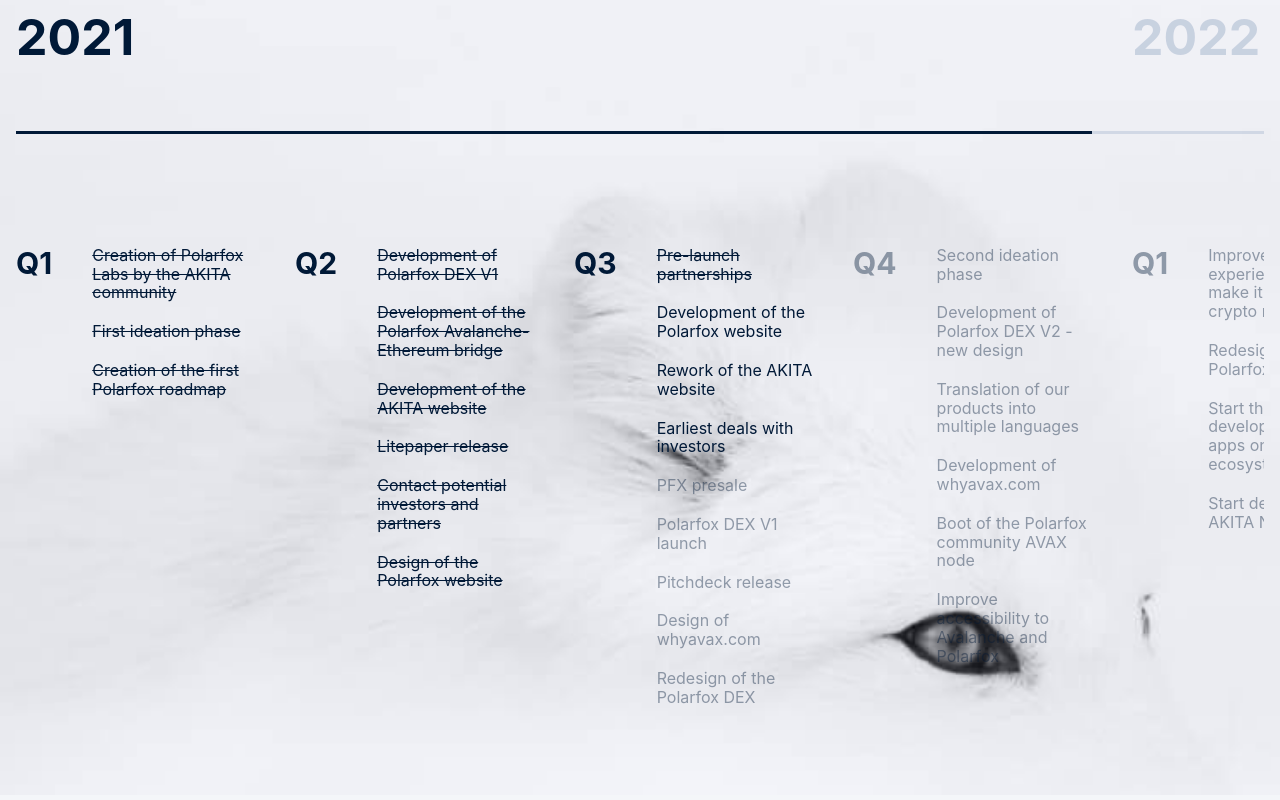
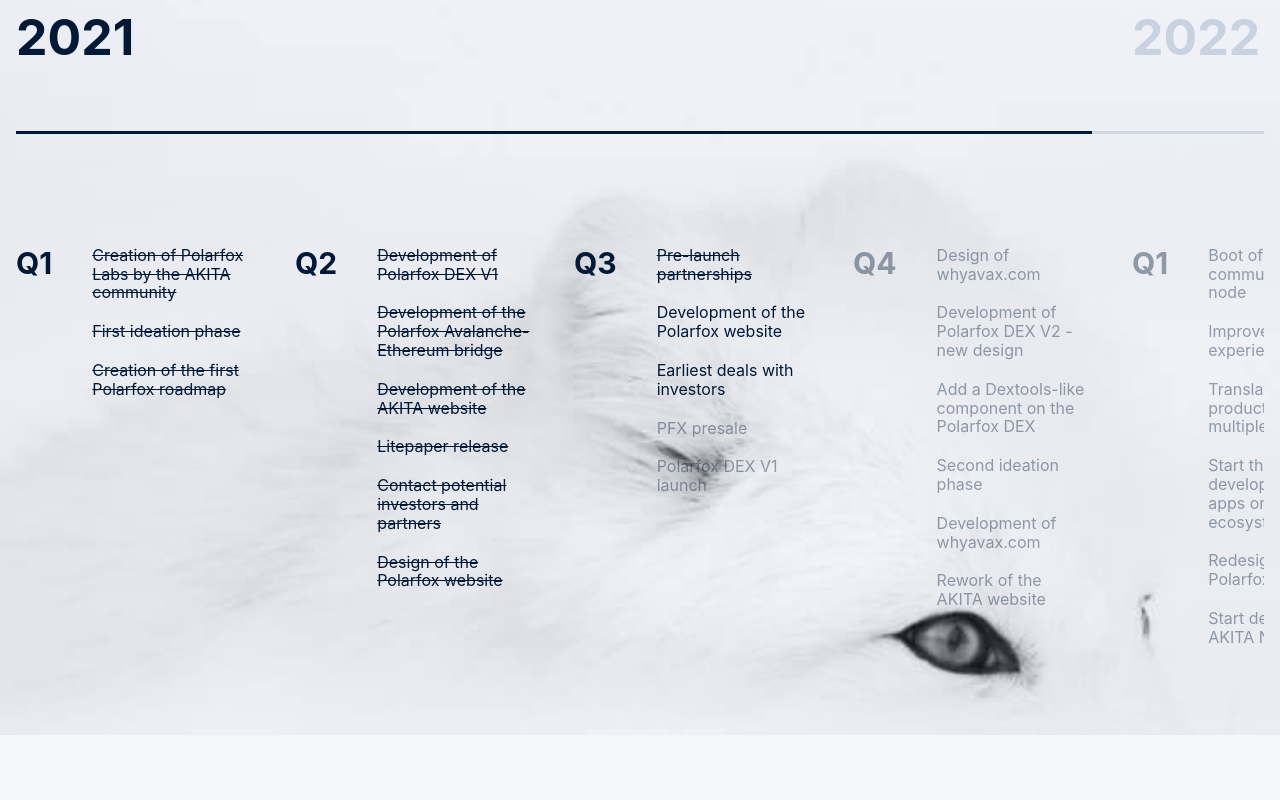
Before and after one commit to Polarfox-DEX/polarfox-web, a Next.js app: page / in a window 1280 px wide. Shown: the part 3758-4558 px from the top of the page. Built offline with nearby package versions, Linux system fonts and the light colour scheme.

Commit message:
Update roadmap

```diff
--- a/src/components/sections/Roadmap.tsx
+++ b/src/components/sections/Roadmap.tsx
@@ -43,43 +43,36 @@
             <Quarter title="Q3">
               <Task isDone>Pre-launch partnerships</Task>
               <Task>Development of the Polarfox website</Task>
-              <Task>Rework of the AKITA website</Task>
               <Task>Earliest deals with investors</Task>
               <Task isFuture>PFX presale</Task>
               <Task isFuture>Polarfox DEX V1 launch</Task>
-              <Task isFuture>Pitchdeck release</Task>
-              <Task isFuture>Design of whyavax.com</Task>
-              <Task isFuture>Redesign of the Polarfox DEX</Task>
             </Quarter>
             <Quarter title="Q4" isFuture>
+              <Task isFuture>Design of whyavax.com</Task>
+              <Task isFuture>Development of Polarfox DEX V2 - new design</Task>
+              <Task isFuture>Add a Dextools-like component on the Polarfox DEX</Task>
               <Task isFuture>Second ideation phase</Task>
-              <Task isFuture>Development of Polarfox DEX V2 - new design</Task>
-              <Task isFuture>Translation of our products into multiple languages</Task>
               <Task isFuture>Development of whyavax.com</Task>
-              <Task isFuture>Boot of the Polarfox community AVAX node</Task>
-              {/* TODO: Does this fit here? */}
-              <Task isFuture>Improve accessibility to Avalanche and Polarfox</Task>
+              <Task isFuture>Rework of the AKITA website</Task>
             </Quarter>
           </Year>
           <Year title="2022" isFuture>
             <Quarter title="Q1" isFuture>
-              <Task isFuture>Improve user experience further, make it easier for crypto newcomers</Task>
+              <Task isFuture>Boot of the Polarfox community AVAX node</Task>
+              <Task isFuture>Improve user experience further</Task>
+              <Task isFuture>Translation of our products into multiple languages</Task>
+              <Task isFuture>Start the development of new apps on the Polarfox ecosystem</Task>
               <Task isFuture>Redesign of the Polarfox analytics</Task>
-              <Task isFuture>Start the development of new apps on the Polarfox ecosystem</Task>
               <Task isFuture>Start development of AKITA Network</Task>
             </Quarter>
             <Quarter title="Q2" isFuture>
               <Task isFuture>Development of Polarfox DEX V3 - yield farming, limit orders and/or other features</Task>
+              <Task isFuture>Development of an NFT marketplace</Task>
               <Task isFuture>Establishment of further partnerships</Task>
             </Quarter>
             <Quarter title="Q3 Q4" isFuture>
               <Task isFuture>Third ideation phase</Task>
               <Task isFuture>Further improvements to the DEX and ecosystem</Task>
-            </Quarter>
-          </Year>
-          <Year title="2023" isFuture>
-            <Quarter title="QX" isFuture>
-              <Task isFuture>The sky is the limit!</Task>
             </Quarter>
           </Year>
         </div>
```
